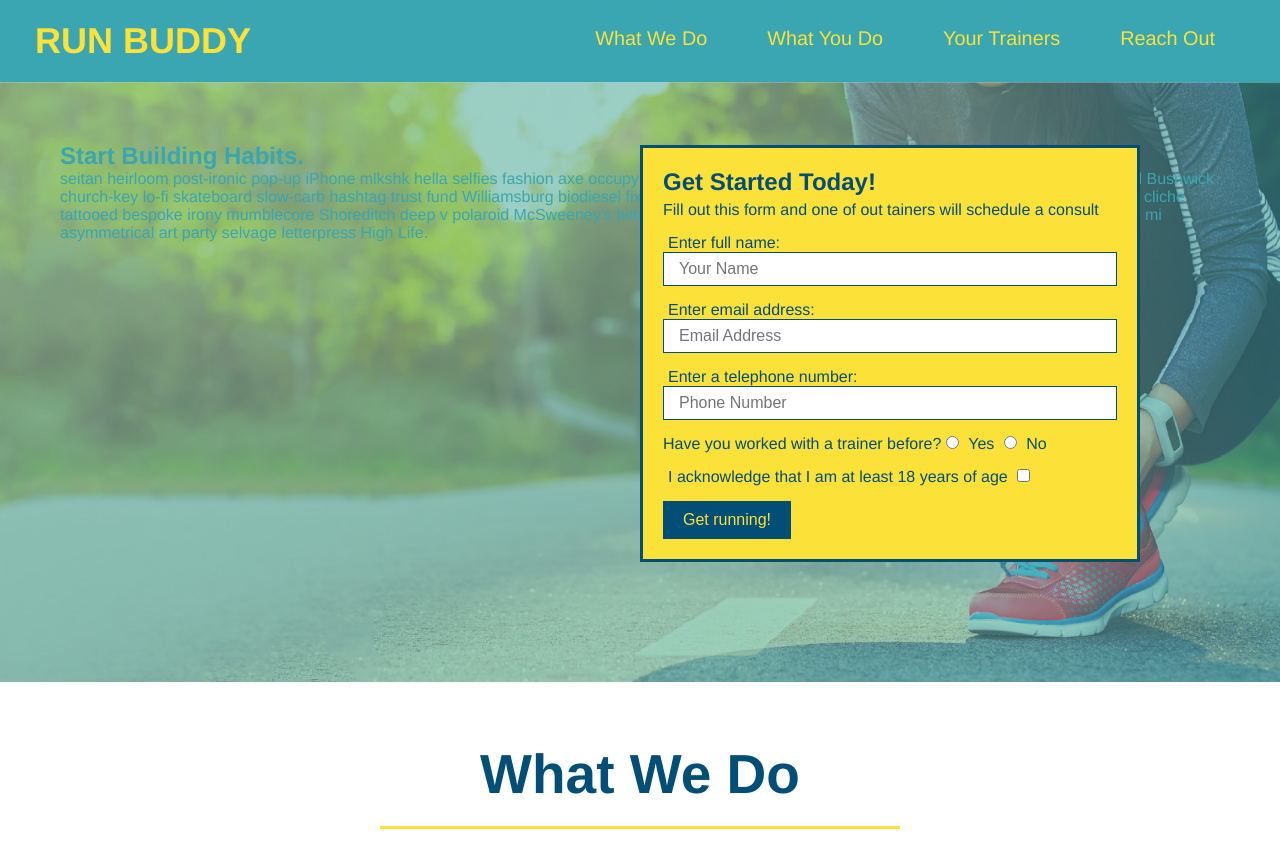
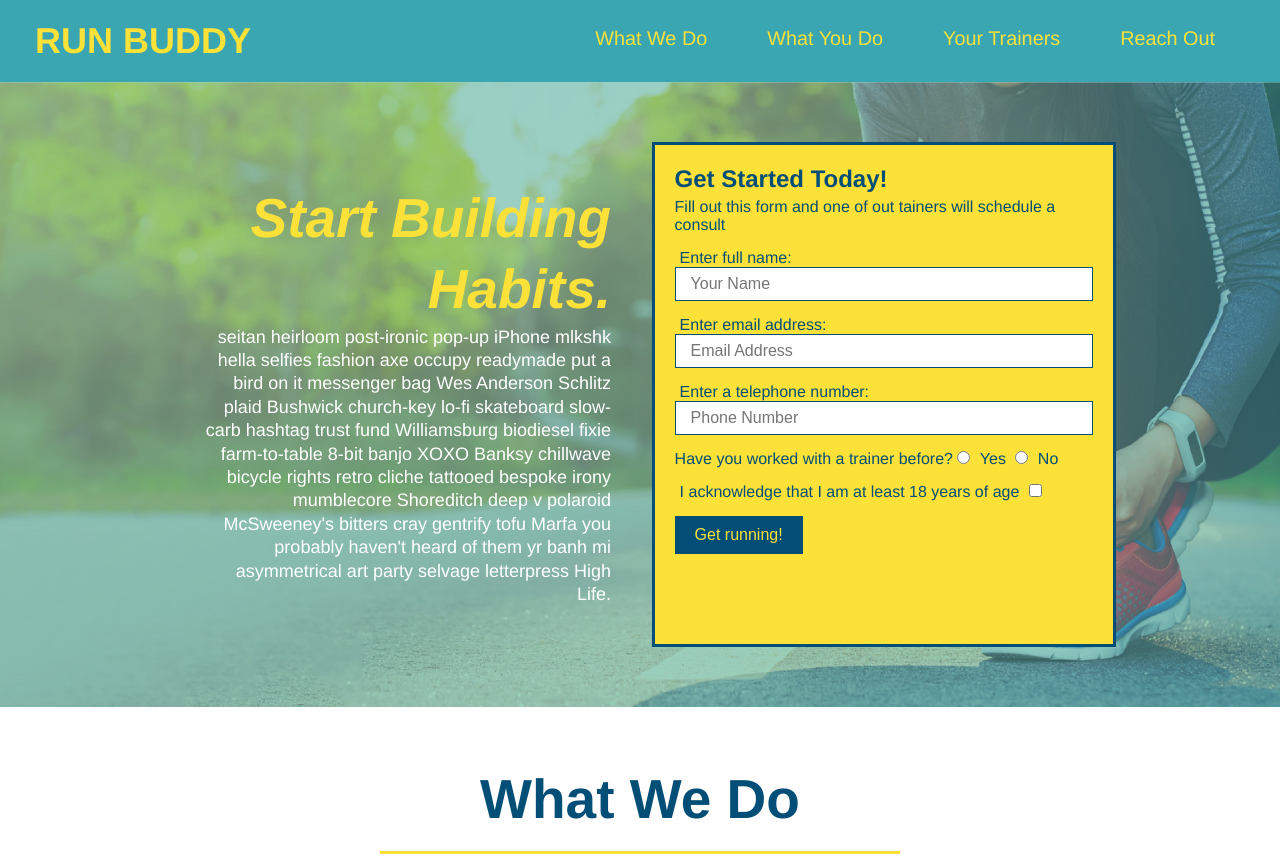
Before and after one commit to ancosta993/run-buddy, a plain HTML site: page index.html in a window 1280 px wide. Shown: the top 857 px of the page. Drawn offline with Linux system fonts and the light colour scheme.

Commit message:
add flexbox to the hero

```diff
--- a/assets/css/style.css
+++ b/assets/css/style.css
@@ -82,12 +82,30 @@ section {
 /* Hero Style Start */
 .hero{
    background-image: url("../images/hero-bg.jpg");
-   height:600px;
    background-size:cover;
    background-position: center;
-   position: relative;
+   display:flex;
+   flex-wrap: wrap;
+   justify-content: center;
 }
 /* Hero Style End */
+
+/* Hero Call to Action Style */
+.hero-cta{
+   width:35%;
+   text-align:right;
+   margin:3.5%;
+   color:#fff;
+   font-size: 18px;
+   line-height: 1.3;
+
+}
+
+.hero-cta h2 {
+   font-style: italic;
+   font-size: 55px;
+   color: #fce138;
+}
 
 /* Hero form styling */
 
@@ -95,11 +113,11 @@ section {
    color: #024e76;
    background-color:#fce138;
    padding:20px;
-   width: 500px;
    border: solid 3px #024e76;
-   position: absolute;
-   bottom:120px;
-   right: 140px;
+   width: 40%;
+   margin: 3.5%:
+
+
 
 }
 
```
